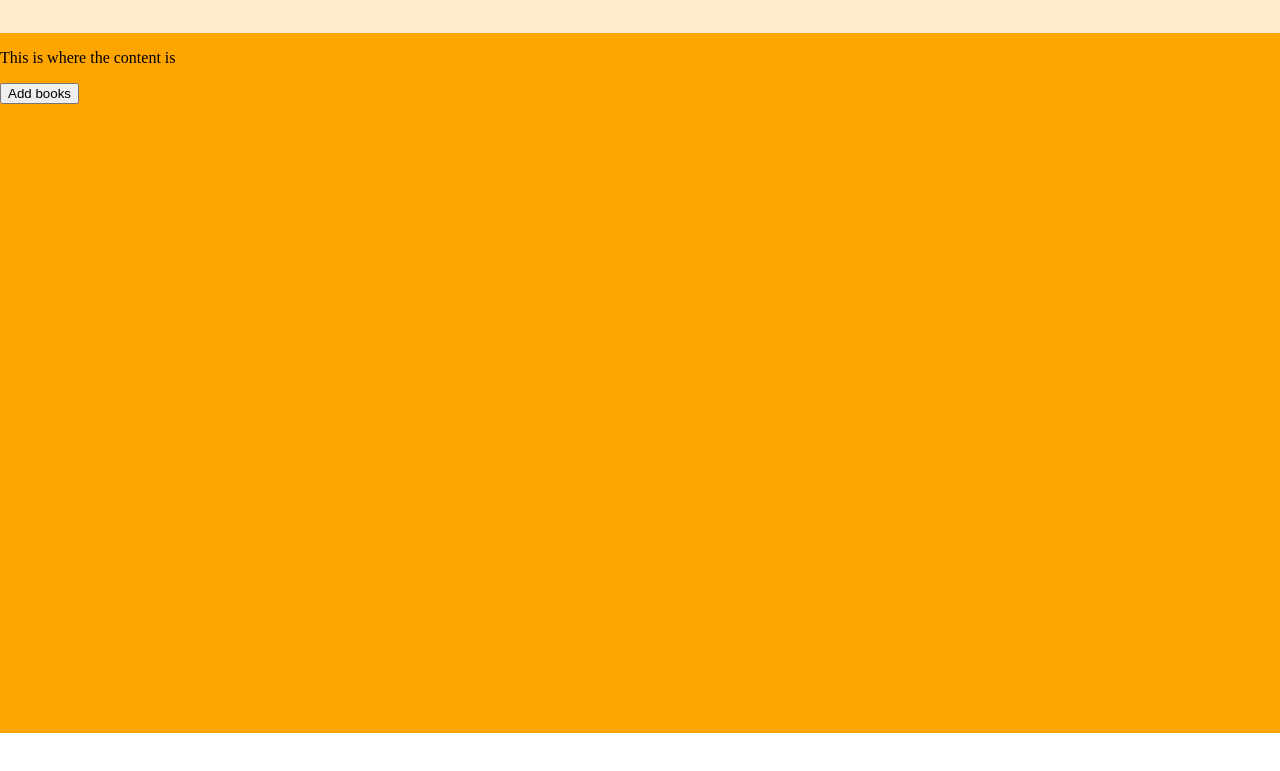
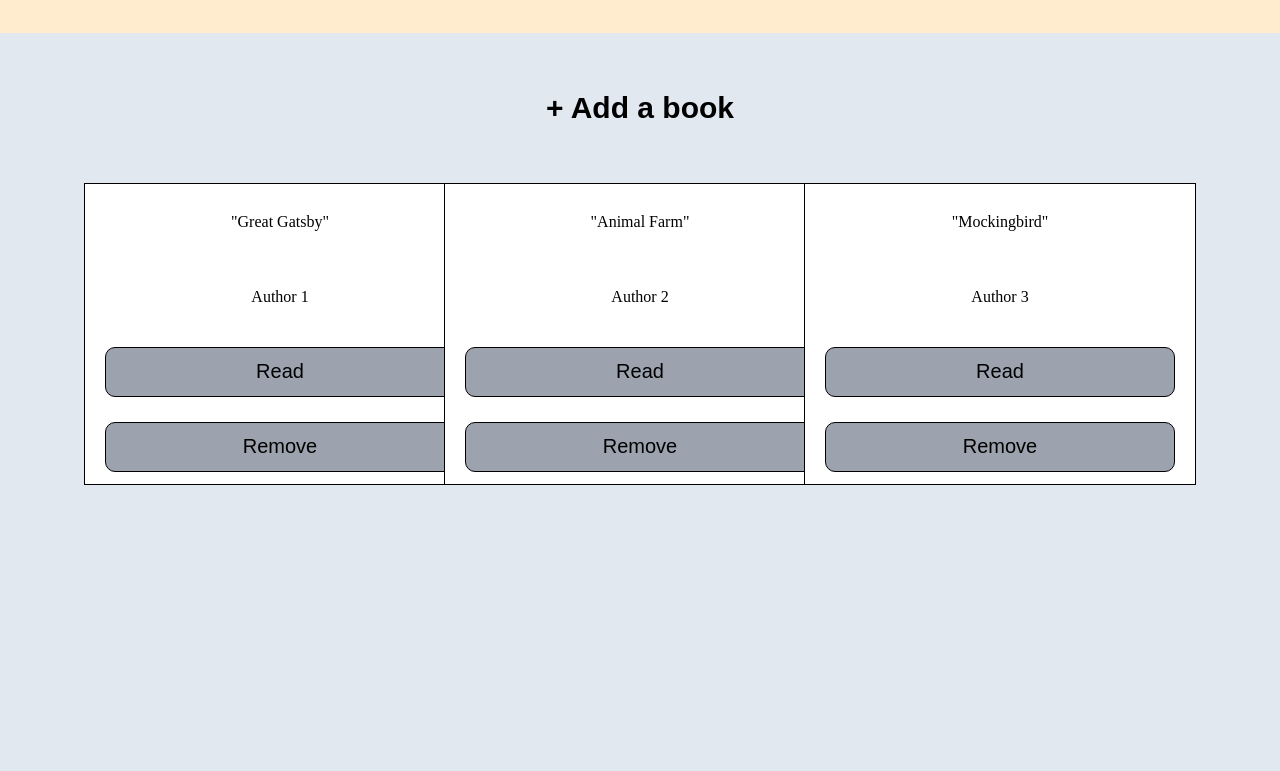
Before and after one commit to tong03/libraryApp, a plain HTML site: page index.html in a window 1280 px wide. Shown: the part 67-838 px from the top of the page. Before the commit the page ends 800 px from the top, so only its background shows below. Drawn offline with Linux system fonts and the light colour scheme.

Commit message:
Added more dummy contents for visualization
Implemented some dummy book card to arrange the layout of the page.
Began working on implementing a modal dialog button to open and close,
I am getting stuck a trying to close the modal dialog when clicking
outside of it, which I've found a way but it is creating the scrollbar and
that is ruining the visual presentation.

```diff
--- a/index.html
+++ b/index.html
@@ -13,10 +13,41 @@
     </div>
 
     <div class="content">
-        <p>This is where the content is</p>
-        <button>Add books</button>
+        <div id="headerBook">
+            <dialog id="addDialog">
+                <form id="bookForm">
+                    <p>New Book</p>
+                    <input type="text" placeholder="Title">
+                    <input type="text" placeholder="Author">
+                    <button id="submitButton">Submit</button>
+                </form>
+            </dialog>
+            <button id="addBook">+ Add a book</button>
+        </div>
+        <div class="bookDisplay">
+            <div class="book" id="Great Gatsby">
+                <p>"Great Gatsby"</p>
+                <p>Author 1</p>
+                <button>Read</button>
+                <button>Remove</button>
+            </div>
+
+            <div class="book" id="Animal Farm">
+                <p>"Animal Farm"</p>
+                <p>Author 2</p>
+                <button>Read</button>
+                <button>Remove</button>
+            </div>
+
+            <div class="book" id="Mockingbird">
+                <p>"Mockingbird"</p>
+                <p>Author 3</p>
+                <button>Read</button>
+                <button>Remove</button>
+            </div>
+        </div>
     </div>
 
-    <script href="main.js"></script>
+    <script src="main.js"></script>
 </body>
 </html>
--- a/main.js
+++ b/main.js
@@ -14,3 +14,25 @@ function displayLibrary() {
         console.log(book);
     }
 }
+
+const addButton = document.getElementById("addBook");
+const addDialog = document.getElementById("addDialog");
+const submitButton = document.getElementById("submitButton");
+const bookForm = document.getElementById("bookForm");
+
+addDialog.addEventListener("click", () => {
+    addDialog.close();
+});
+
+bookForm.addEventListener("click", (event) => {
+    event.stopPropagation();
+});
+
+addButton.addEventListener("click", () => {
+    addDialog.showModal();
+});
+
+submitButton.addEventListener("click", (event) => {
+    event.preventDefault();
+    addDialog.close();
+});
--- a/style.css
+++ b/style.css
@@ -21,5 +21,100 @@ body {
     font-weight: bold;
 }
 .content {
-    background-color: orange;
+    background-color: #e2e8f0;
+    display: grid;
+    grid-template-rows: 100px 1fr;
 }
+
+.bookDisplay {
+    /* border: 1px solid black; */
+    display: grid;
+    grid-template-rows: 1fr 1fr;
+    grid-template-columns: repeat(auto-fit, minmax(300px, 1fr));
+
+    justify-items: center;
+
+    padding: 0 100px;
+    padding-top: 50px;
+}
+
+#headerBook > button {
+    font-size: 30px;
+    font-weight: bold;
+    background-color: #e2e8f0;
+    margin-top: 50px;
+
+    outline: none;
+    border: 1px solid #e2e8f0;
+    border-radius: 10px;
+
+    padding: 10px 15px;
+}
+
+#headerBook > button:hover {
+    background-color: #9ca3af;
+    border: 1px solid #9ca3af;
+}
+
+#headerBook {
+    justify-self: center;
+    align-self: center;
+}
+
+.book {
+    border: 1px solid black;
+    background-color: white;
+    height: 300px;
+    width: 350px;
+    padding: 0 20px;
+
+
+    display: grid;
+    grid-template-rows: repeat(4, 1frs);
+    justify-items: center;
+    align-items: center;
+
+}
+
+.book > button {
+    font-size: 20px;
+    font-weight: 500px;
+    width: 100%;
+    height: 50px;
+
+    border: 1px solid black;
+    border-radius: 10px;
+    outline: none;
+    background-color: #9ca3af;
+}
+
+
+/* Setup so that dialog closes when clicked outside of it */
+#addDialog {
+    background-color: aqua;
+    width: 250px;
+    height: 350px;
+    padding: 0;
+
+    /* background-color: white;
+    border: 1px solid white;
+    border-radius: 10px;
+    outline: none */
+
+    /* display: flex;
+    flex-direction: column;
+    flex-grow: 1; */
+}
+
+#bookForm {
+    background-color: blue;
+    /* height: 100%; */
+    /* height: 90%; */
+    width: auto;
+    padding: 1rem;
+
+    display: flex;
+    flex-direction: column;
+    justify-content: space-around;
+    flex-grow: 1;
+}
```
